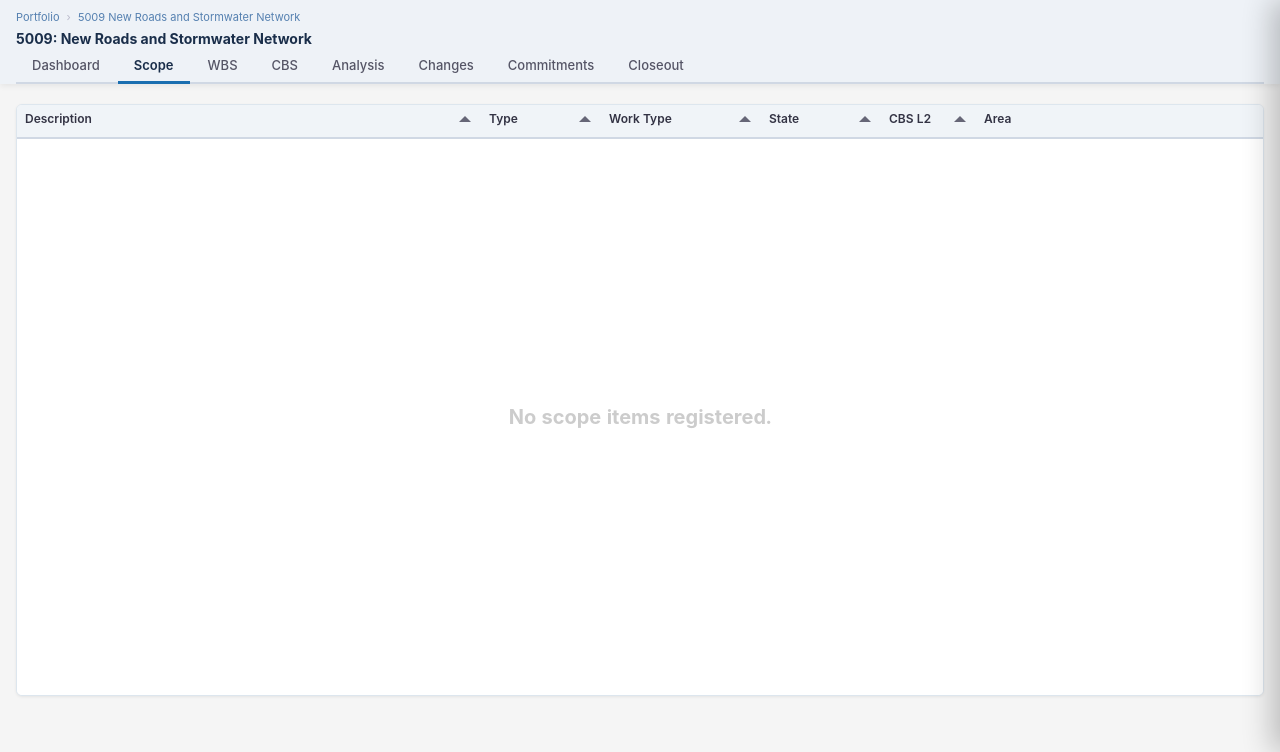
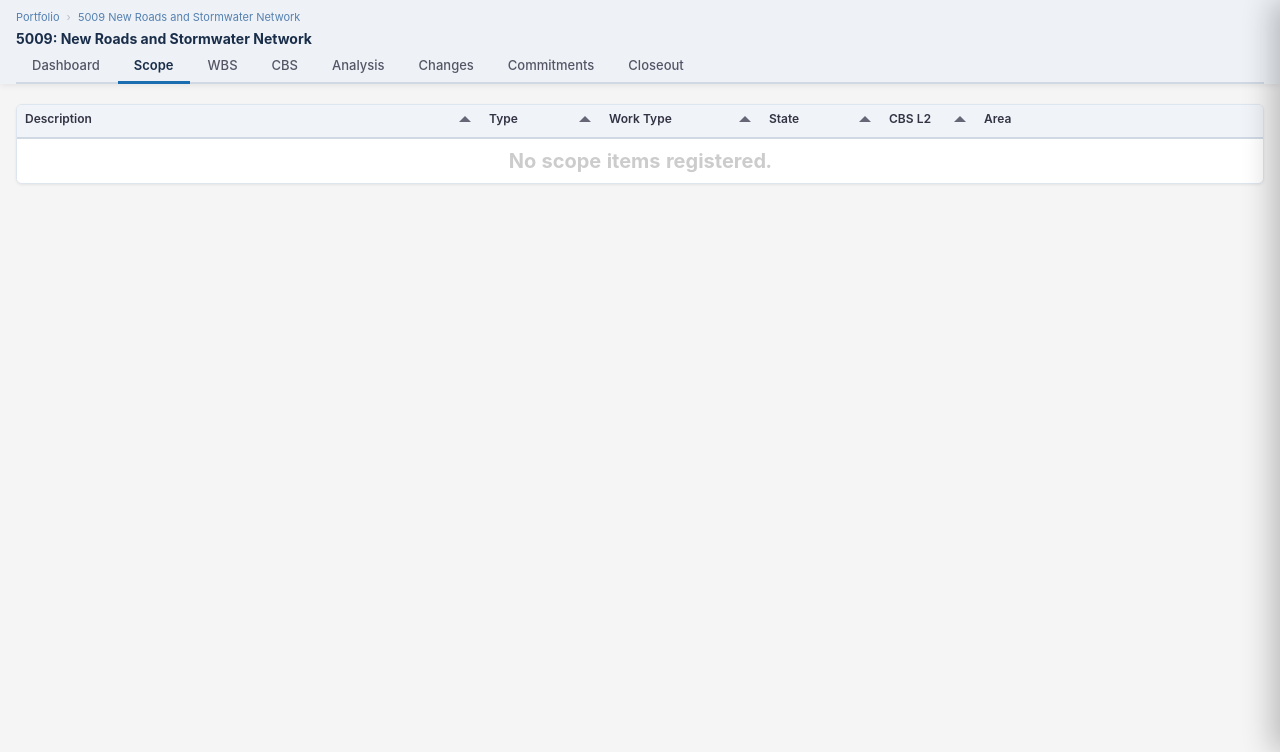
Before and after one commit to RichFree81/Aneriam, a FastAPI app: page /project/5009/scope in a window 1280 px wide. Shown: the part 48-800 px from the top of the page. Run offline with FastAPI, Linux system fonts and the light colour scheme; data that the repository does not hold is empty; parts of the project's set-up code (start-up, migrations or seed data) failed here and were passed over; some libraries are stand-ins or nearby versions.

Commit message:
Let scope table height follow content

```diff
--- a/app/templates/project_scope.html
+++ b/app/templates/project_scope.html
@@ -50,7 +50,6 @@
     box-shadow: 0 1px 3px rgba(0,0,0,.07);
     overflow: hidden;
   }
-  #scopeTreeGrid { min-height: 420px; }
   #scopeTreeGrid.tabulator,
   #scopeTreeGrid .tabulator {
     border: none;
@@ -731,8 +730,6 @@
     scopeTable = new Tabulator('#scopeTreeGrid', {
       data: SCOPE_ROWS,
       layout: 'fitColumns',
-      height: 'calc(100vh - 210px)',
-      minHeight: 420,
       dataTree: true,
       dataTreeStartExpanded: true,
       dataTreeChildField: '_children',
```
